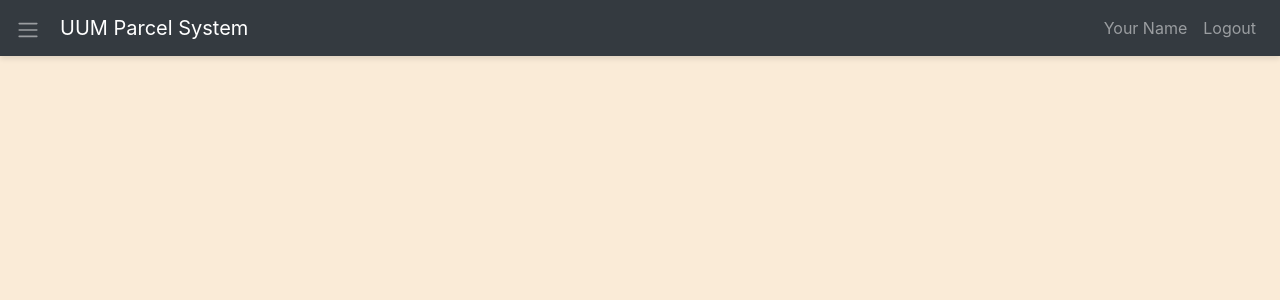
After one commit to NgZhengYi/Parcel-System, a PHP site: page /Student/StudentMainMenu.php in a window 1280 px wide. The commit adds this page. Shown: the top 300 px of the page. Run offline with PHP 8.4, Linux system fonts and the light colour scheme; some libraries are stand-ins or nearby versions.

Commit message:
Add files via upload

```diff
--- /dev/null
+++ b/Parcel System/CSS/Navbar.css
@@ -0,0 +1,31 @@
+#wrapper{
+    padding:90px 15px;
+}
+
+.navbar-expand-lg .navbar-nav.side-nav{
+    flex-direction: column;
+}
+
+.header-top{
+    box-shadow: 0 3px 5px rgba(0,0,0,.1)
+}
+
+.leftmenutrigger{
+    display: none
+}
+
+@media(min-width:992px) {
+    .leftmenutrigger{display: block;display: block;margin: 7px 20px 4px 0;cursor: pointer;
+    }
+
+    #wrapper{padding: 90px 15px 15px 15px; }
+    .navbar-nav.side-nav.open {left:0;}
+    .navbar-nav.side-nav{background: #585f66;box-shadow: 2px 1px 2px rgba(0,0,0,.1);position:fixed;top:56px;
+        flex-direction: column!important;left:-220px;width:200px;overflow-y:auto;bottom:0;overflow-x:hidden;
+        padding-bottom:40px}
+}
+
+.animate{
+    -webkit-transition:all .3s ease-in-out;-moz-transition:all .3s ease-in-out;-o-transition:all .3s ease-in-out;
+    -ms-transition:all .3s ease-in-out;transition:all .3s ease-in-out
+}
--- /dev/null
+++ b/Parcel System/Include/Footer.php
@@ -0,0 +1 @@
+<?php
--- /dev/null
+++ b/Parcel System/Include/StudentNavbar.php
@@ -0,0 +1,53 @@
+<!DOCTYPE html>
+<html lang="en">
+<head>
+    <meta charset="UTF-8">
+    <script src="//maxcdn.bootstrapcdn.com/bootstrap/4.1.3/js/bootstrap.min.js"></script>
+    <script src="//cdnjs.cloudflare.com/ajax/libs/jquery/3.2.1/jquery.min.js"></script>
+    <script type="text/javascript" src=../JS/Navigation.js></script>
+    <link rel="stylesheet" href="//maxcdn.bootstrapcdn.com/bootstrap/4.1.3/css/bootstrap.min.css">
+    <link rel="stylesheet" type="text/css" href="../CSS/Navbar.css">
+    <title>Title</title>
+</head>
+<body>
+<nav class="navbar header-top fixed-top navbar-expand-lg navbar-dark bg-dark">
+    <span class="navbar-toggler-icon leftmenutrigger"></span>
+    <a class="navbar-brand" href="#">UUM Parcel System</a>
+
+    <button class="navbar-toggler" type="button" data-toggle="collapse" data-target="#navbarText"
+            aria-controls="navbarText" aria-expanded="false" aria-label="Toggle navigation">
+        <span class="navbar-toggler-icon"></span>
+    </button>
+
+    <div class="collapse navbar-collapse" id="navbarText">
+
+        <ul class="navbar-nav animate side-nav">
+            <li class="nav-item">
+                <a class="nav-link" href="#">Home
+                    <span class="sr-only">(current)</span>
+                </a>
+            </li>
+            <li class="nav-item">
+                <a class="nav-link" href="#">View Recieved Parcel</a>
+            </li>
+            <li class="nav-item">
+                <a class="nav-link" href="#">View Sending Parcel</a>
+            </li>
+            <li class="nav-item">
+                <a class="nav-link" href="#">Feedback</a>
+            </li>
+        </ul>
+
+        <ul class="navbar-nav ml-md-auto d-md-flex">
+            <li class="nav-item">
+                <a class="nav-link" href="#">Your Name</a>
+            </li>
+            <li class="nav-item">
+                <a class="nav-link" href="#">Logout</a>
+            </li>
+        </ul>
+
+    </div>
+</nav>
+</body>
+</html>
--- a/Parcel System/Index.php
+++ b/Parcel System/Index.php
@@ -4,7 +4,7 @@
     <meta charset="UTF-8">
     <meta name="viewport" content="width=device-width, user-scalable=no, initial-scale=1">
 
-    <script src="https://maxcdn.bootstrapcdn.com/bootstrap/3.3.7/js/bootstrap.min.js"></script>
+    <script src="https://maxcdn.bootstrapcdn.com/bootstrap/4.1.3/js/bootstrap.min.js"></script>
     <script src="https://ajax.googleapis.com/ajax/libs/jquery/3.3.1/jquery.min.js"></script>
     <script type="text/javascript" src=JS/Index.js></script>
     <link rel="stylesheet" type="text/css" href="CSS/Styles.css">
--- /dev/null
+++ b/Parcel System/JS/Navigation.js
@@ -0,0 +1,6 @@
+$(document).ready(function() {
+    $('.leftmenutrigger').on('click', function(e) {
+        $('.side-nav').toggleClass("open");
+        e.preventDefault();
+    });
+});
--- a/Parcel System/ProcessSignIn.php
+++ b/Parcel System/ProcessSignIn.php
@@ -13,9 +13,9 @@ if($_SERVER["REQUEST_METHOD"] == "POST") {
     $sqllogin = mysqli_query($dbc, $sqlquerylogin);
 
     if ($sqlquerylogin && $role == 'Admin') {
-        header("Location:AdminMenu.php");
+        header("Location:Admin/AdminMainMenu.php");
     } else if ($sqlquerylogin && $role == 'Student') {
-        header("Location:StudentMenu.php");
+        header("Location:Student/StudentMainMenu.php");
     } else {
         echo "<script>
             window.alert('Username and password or role does not match');
--- /dev/null
+++ b/Parcel System/Student/StudentMainMenu.php
@@ -0,0 +1,23 @@
+<!DOCTYPE html>
+<html>
+<head>
+    <meta charset="UTF-8">
+    <meta name="viewport" content="width=device-width, user-scalable=no, initial-scale=1">
+
+    <script src="https://maxcdn.bootstrapcdn.com/bootstrap/3.3.7/js/bootstrap.min.js"></script>
+    <script src="https://ajax.googleapis.com/ajax/libs/jquery/3.3.1/jquery.min.js"></script>
+
+    <title>Main Menu</title>
+</head>
+
+<body>
+<?php include_once '../Include/StudentNavbar.php' ?>
+
+
+
+
+
+<link rel="stylesheet" type="text/css" href="../CSS/Styles.css">
+</body>
+
+</html>
```
Also changed, not shown: Parcel System/Admin/AdminMenu.php (added, +23 -0 lines), Parcel System/Include/AdminNavbar.php (added, +53 -0 lines).
